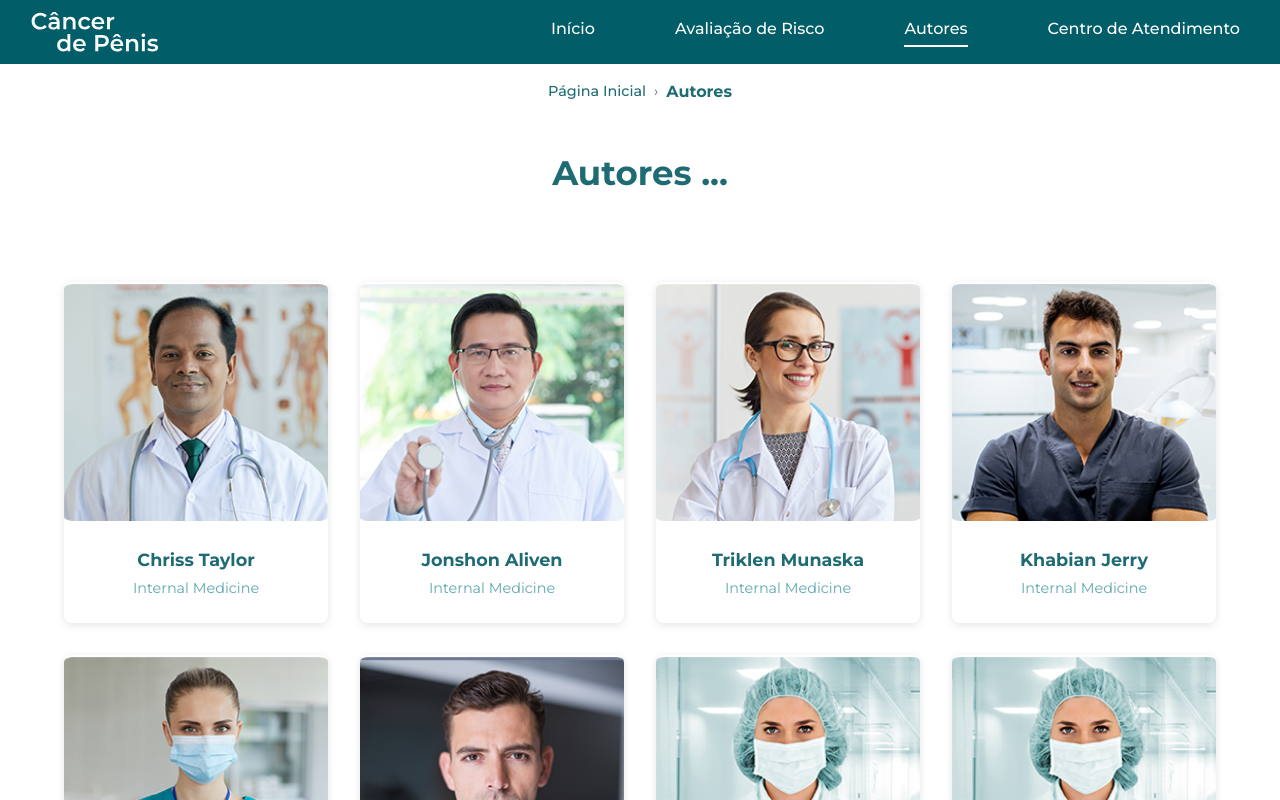
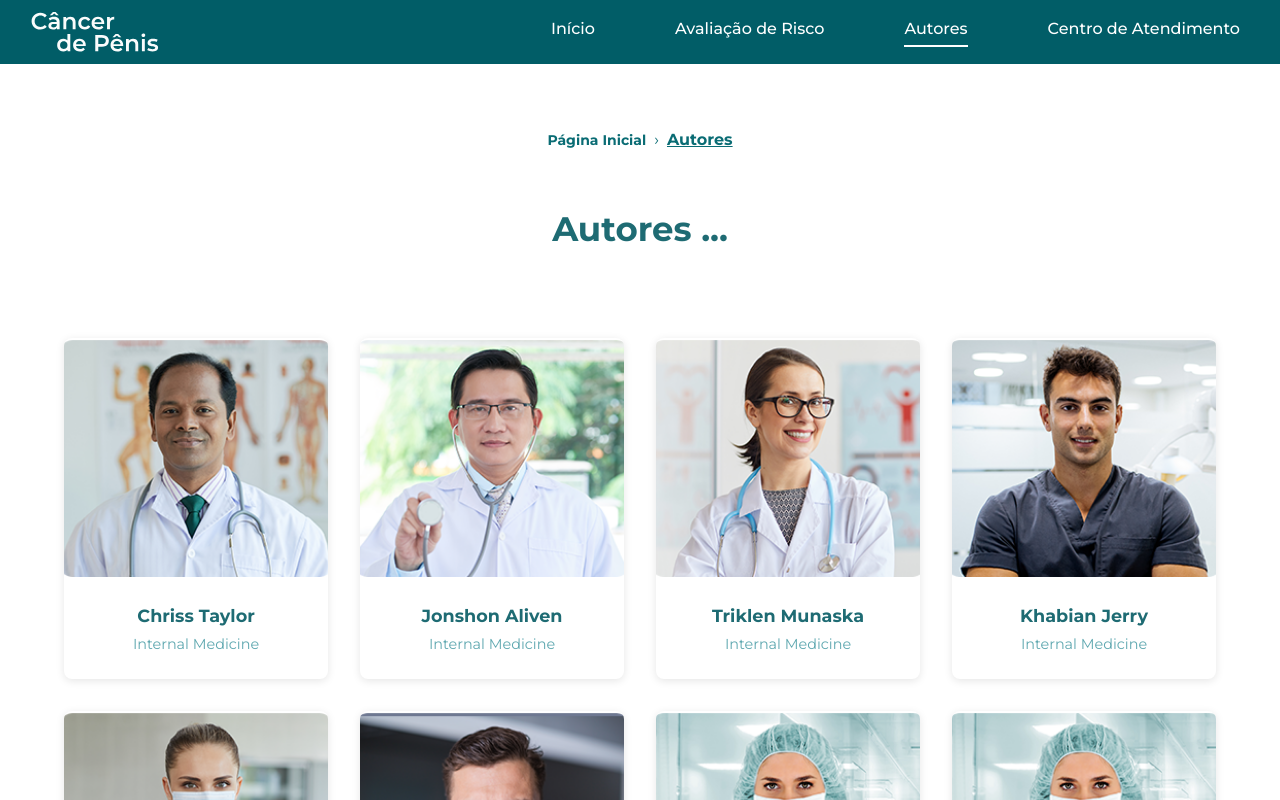
Before and after one commit to PET-Comp-UFMA/cancer-de-penis, a Next.js app: page /autores in a window 1280 px wide. Shown: the top 800 px of the page. Built offline with nearby package versions, Linux system fonts and the light colour scheme.

Commit message:
fix: corrige padding das páginas autores e avaliação

```diff
--- a/src/pages/autores.tsx
+++ b/src/pages/autores.tsx
@@ -68,30 +68,37 @@ export default function Autores() {
 
       <Header />
 
-      {/* Breadcrumbs */}
-      <Box sx={{ py: 2 }}>
-        <Container maxWidth="lg">
-          <Breadcrumbs
-            separator="›"
+      <Box
         sx={{
-              fontSize: "0.9rem",
           display: "flex",
           justifyContent: "center",
           alignItems: "center",
+          gap: 1,
+          mb: 3,
+          pt: 8,
+          color: "#0A6C74",
+          fontSize: 14,
         }}
       >
         <Link
           href="/"
-              underline="hover"
-              sx={{ color: "#1E6B73", fontWeight: 500 }}
+          style={{
+            color: "#0A6C74",
+            fontWeight: 600,
+            textDecoration: "none",
+          }}
         >
           Página Inicial
         </Link>
-            <Typography sx={{ color: "#1E6B73", fontWeight: 600 }}>
+        <Typography component="span" sx={{ color: "#0A6C74" }}>
+          ›
+        </Typography>
+        <Typography
+          component="span"
+          sx={{ fontWeight: 700, textDecoration: "underline" }}
+        >
           Autores
         </Typography>
-          </Breadcrumbs>
-        </Container>
       </Box>
 
       {/* Título */}
```
Also changed, not shown: src/pages/tela-avaliacao/tela-avaliacao.tsx (+75 -15 lines). Lines whose indentation alone changed are shown as unchanged.
